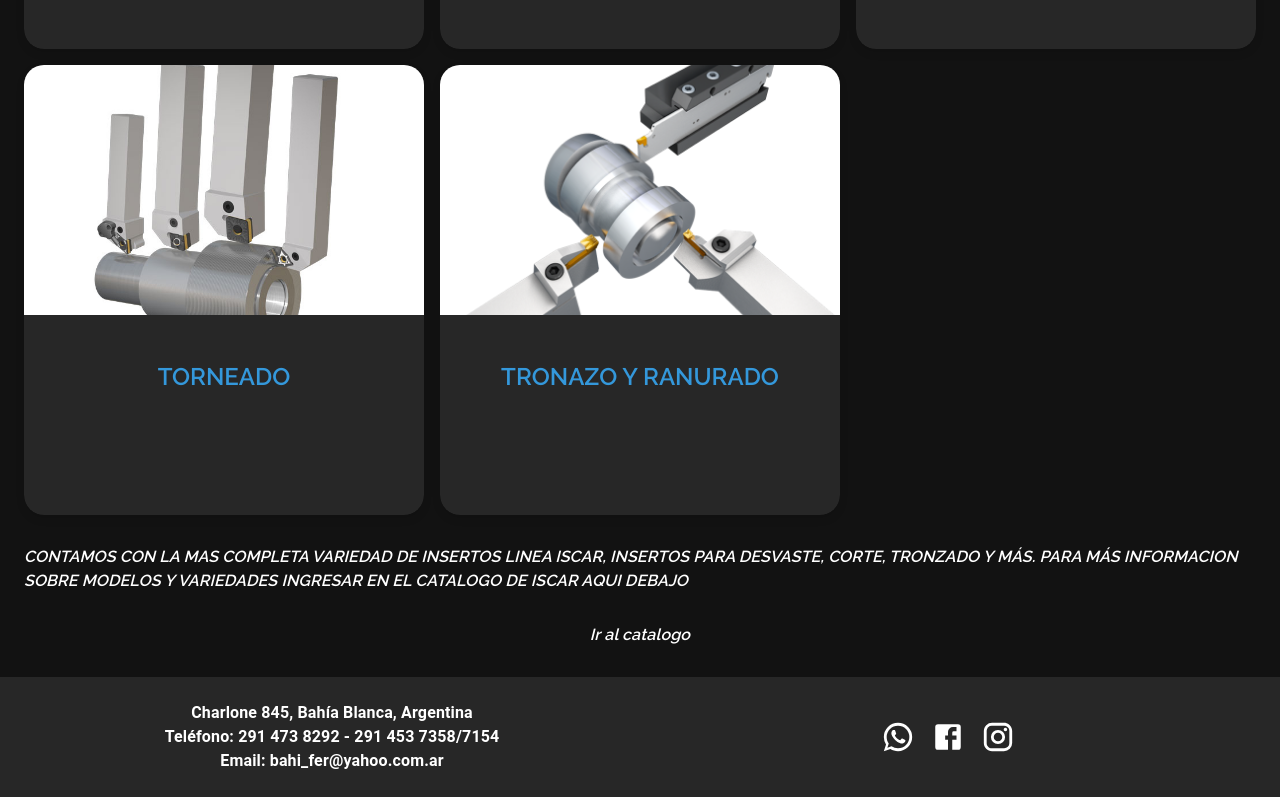
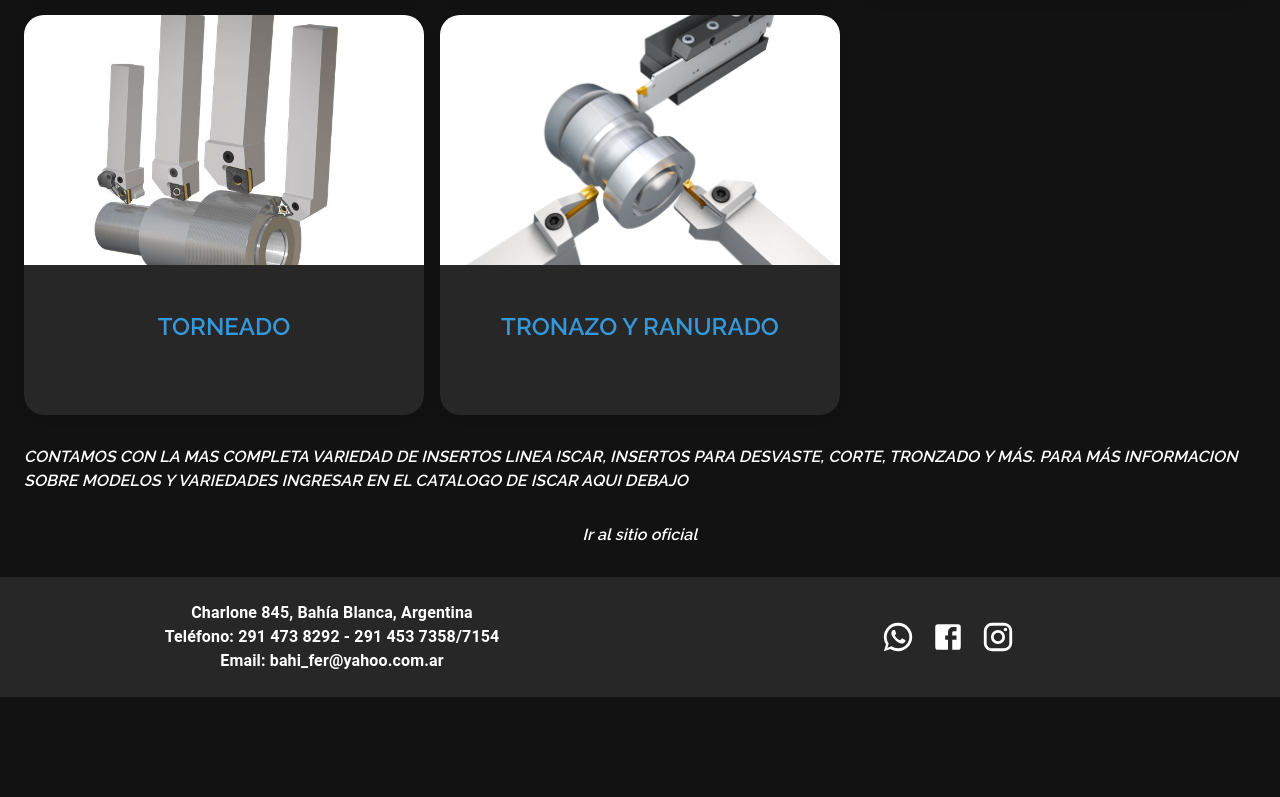
Before and after one commit to alenchufacundo/bahifer-nextjs, a Next.js app: page /insertos-iscar in a window 1280 px wide. Shown: the part 543-1340 px from the top of the page. After the commit the page ends 1240 px from the top, so only its background shows below. Built offline with nearby package versions, Linux system fonts and the light colour scheme.

Commit message:
last commit

```diff
--- a/app/(routes)/insertos-iscar/components/PhotoGrid.jsx
+++ b/app/(routes)/insertos-iscar/components/PhotoGrid.jsx
@@ -61,7 +61,7 @@ const PhotoGrid = ({ elements }) => {
                 />
                 <CardContent
                   sx={{
-                    minHeight: isMobileCardContent ? "200px" : "200px",
+                    minHeight: isMobileCardContent ? "150px" : "200px",
                   }}
                 >
                   <Typography
--- a/app/(routes)/insertos-iscar/page.jsx
+++ b/app/(routes)/insertos-iscar/page.jsx
@@ -39,7 +39,7 @@ function Insertos() {
           }}
         >
           <Link href="catalogo" passHref target="_blank">
-            Ir al catalogo
+            Ir al sitio oficial
           </Link>
         </Box>
       </Box>
```
